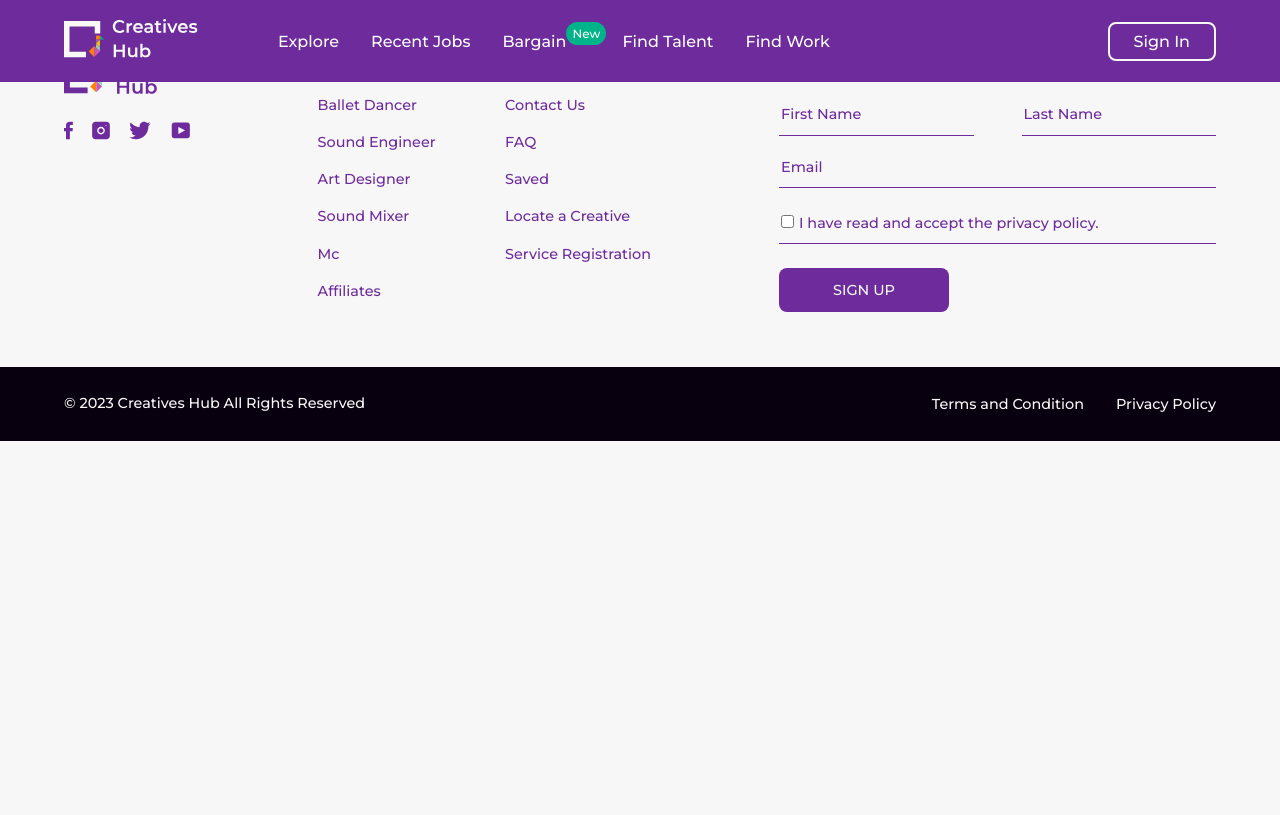
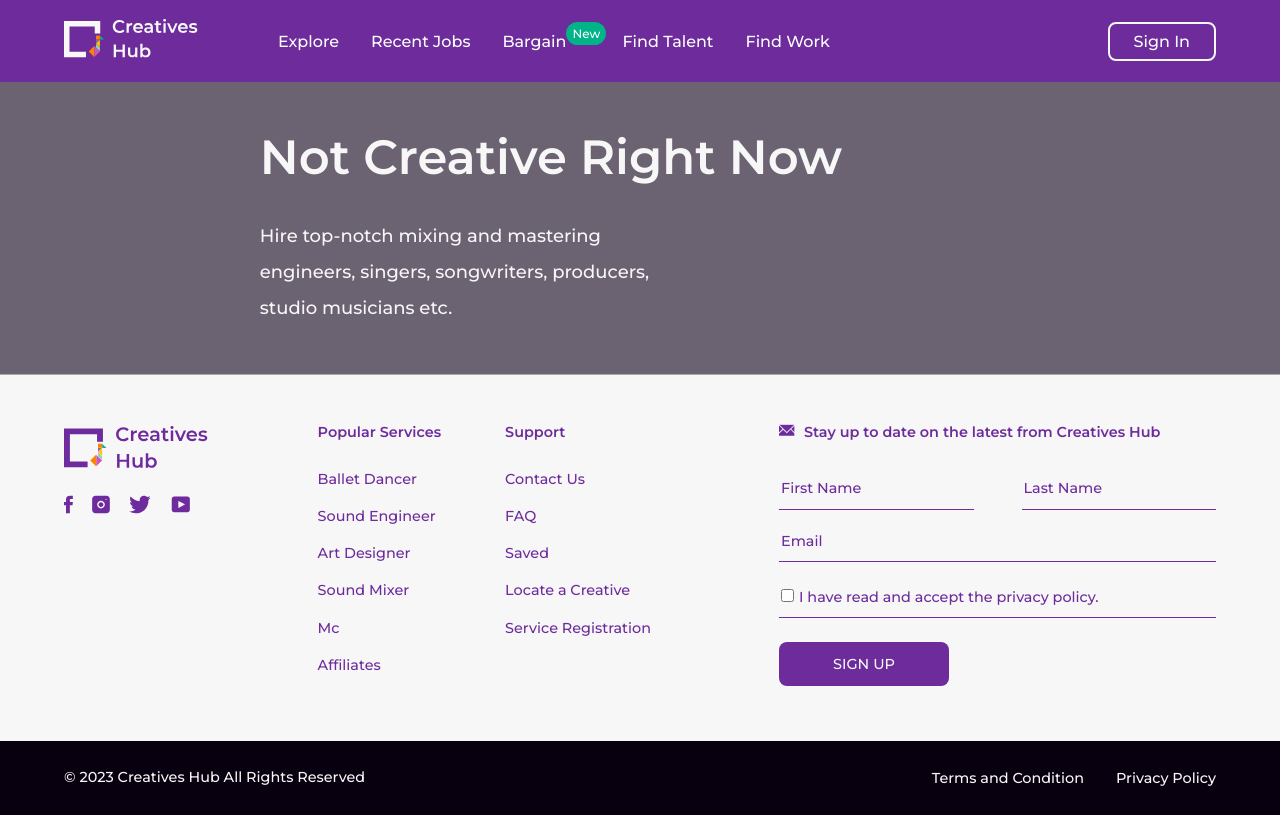
Before and after one commit to doshservices/creativehub, a React (Vite) app: page /recentJobs in a window 1280 px wide. Built offline with nearby package versions, Linux system fonts and the light colour scheme.

Commit message:
recent jobs added

```diff
--- a/src/App.tsx
+++ b/src/App.tsx
@@ -9,6 +9,7 @@ import SignIn from './views/signin/signIn';
 import Explore from './views/explore/explore';
 import Listing from './views/talentListing/listing';
 import HeaderNav from './components/navigation/headerNav';
+import RecentJobs from './views/recentJobs/recentJobs';
 import TalentInfo from './views/talentInfo/talentInfo';
 import NewPassword from './views/newPassword/newPassword';
 import SearchResult from './views/searchResult/searchResult';
@@ -28,6 +29,7 @@ const App = () => {
         <Route path='/signup' element={<SignIn />} />
         <Route path='/search' element={<SearchResult />} />
         <Route path='/explore' element={<Explore />} />
+        <Route path='/recentJobs' element={<RecentJobs />} />
         <Route path='/talentinfo' element={<TalentInfo />} />
         <Route path='/newpassword' element={<NewPassword />} />
         <Route path='/verifyemail' element={<Verify />} />
--- a/src/components/navigation/headerNav.tsx
+++ b/src/components/navigation/headerNav.tsx
@@ -44,7 +44,7 @@ const HeaderNav: FC = () => {
                             <NavLink to='/explore'>Explore</NavLink>
                         </li>
                         <li onClick={closeMenu}>
-                            <NavLink to='/'>Recent Jobs</NavLink>
+                            <NavLink to='/recentJobs'>Recent Jobs</NavLink>
                         </li>
                         <li onClick={closeMenu} className='bargain'>
                             <NavLink to='/'>Bargain</NavLink>
--- /dev/null
+++ b/src/views/recentJobs/jobs.scss
@@ -0,0 +1,29 @@
+@import '../../scss/variables';
+@import '../../scss/mixin';
+
+#recent__jobs {
+
+    &__intro {
+        padding: 8rem $padding-x 3rem $padding-x;
+        background: rgba(16, 0, 28, 0.6);
+        color: $light200;
+
+        >div {
+            margin-left: 17%;
+
+            h2 {
+                font-weight: map-get($font-weights, semibold);
+                font-size: clamp(2rem, 3.8vw, 3rem);
+                margin-bottom: 2rem;
+            }
+
+            p {
+                font-size: calc($base + 2px);
+                line-height: 2;
+                max-width: 400px;
+            }
+        }
+    }
+
+    &__reviews {}
+}
--- /dev/null
+++ b/src/views/recentJobs/recentJobs.tsx
@@ -0,0 +1,17 @@
+import './jobs.scss';
+
+const RecentJobs = () => {
+    return (
+        <section id="recent__jobs">
+            <section id="recent__jobs__intro">
+                <div>
+                    <h2>Not Creative Right Now</h2>
+                    <p>Hire top-notch mixing and mastering engineers, singers, songwriters, producers, studio musicians etc.</p>
+                </div>
+            </section>
+            <section id="recent__jobs__reviews"></section>
+        </section>
+    )
+}
+
+export default RecentJobs;
```
